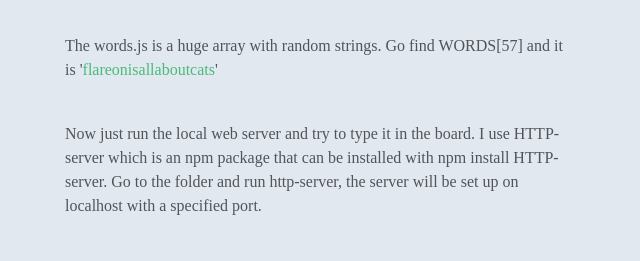
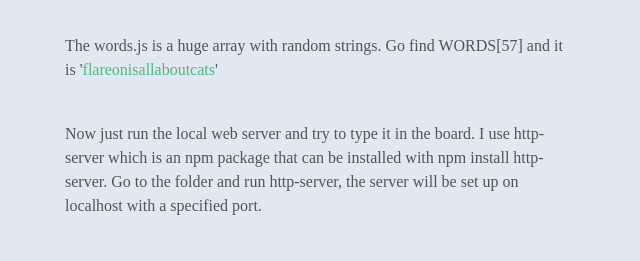
Before and after one commit to 0ji54n/0ji54n.github.io, a React (Create React App) app: page /works/flareon9/01 in a window 1280 px wide. Shown: the part 7800-8061 px from the top of the page, without its empty margins (319-959 px from the left). Built offline with nearby package versions, Linux system fonts and the light colour scheme; a web font is replaced by a local one.

Commit message:
grammar fixing

```diff
--- a/src/main/flaredle.js
+++ b/src/main/flaredle.js
@@ -85,7 +85,7 @@ const Content = () =>{
             <Text fontFamily="Hack"
             marginTop="10"
             color={useColorModeValue('blackAlpha.700','white')}>
-            Now just run the local web server and try to type it in the board. I use HTTP-server which is an npm package that can be installed with npm install HTTP-server. Go to the folder and run http-server, the server will be set up on localhost with a specified port.
+            Now just run the local web server and try to type it in the board. I use http-server which is an npm package that can be installed with npm install http-server. Go to the folder and run http-server, the server will be set up on localhost with a specified port.
             </Text>
             <Text fontFamily="Hack"
             marginTop="10"
```
